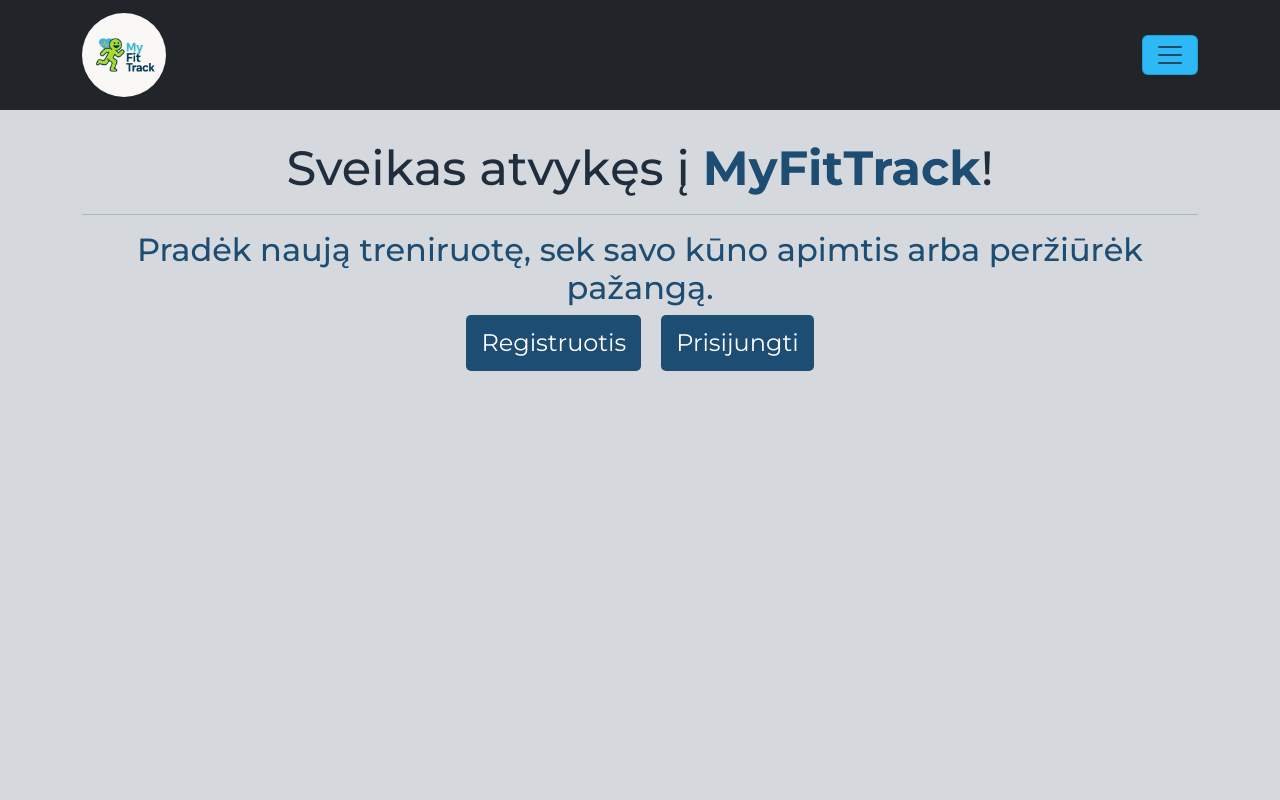
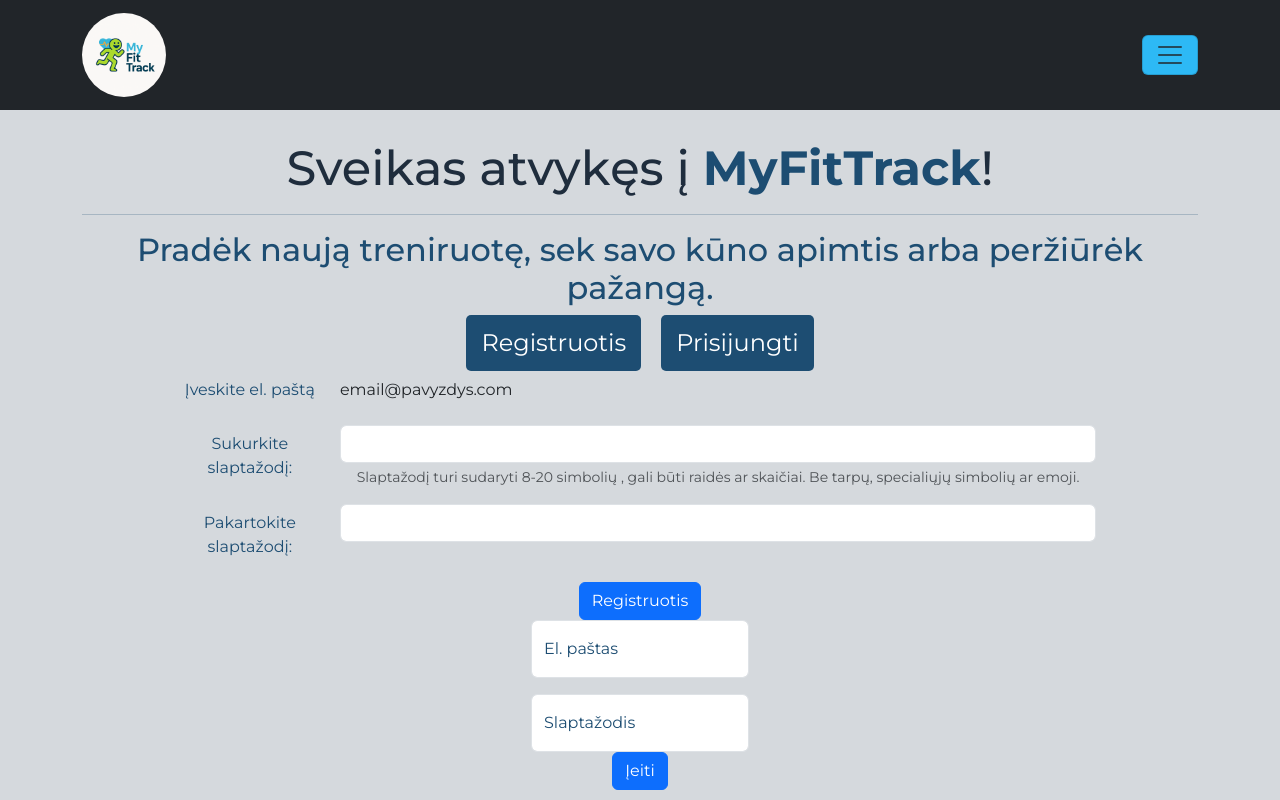
Before and after one commit to zanetarackeviciute/MyFitTrack, a React (Vite) app in the folder frontend/: page / in a window 1280 px wide. Built offline with nearby package versions, Linux system fonts and the light colour scheme.

Commit message:
Add registration and sign in forms

```diff
--- a/frontend/src/pages/HomePage.jsx
+++ b/frontend/src/pages/HomePage.jsx
@@ -1,7 +1,13 @@
+import { useRef } from 'react'
 import './HomePage.scss'
 // import logo from '../assets/MyFitTrackLogo.png'
 const HomePage = () => {
+    const regPasswordRef = useRef()
+    const regEmailRef = useRef()
 
+    const handleRegister = () => {
+
+    }
     return (
         <div className='home-text'>
             <div className='welcome-text'>
@@ -10,10 +16,49 @@
                 <h4>Pradėk naują treniruotę, sek savo kūno apimtis arba peržiūrėk pažangą.</h4>
             </div>
             <div className='buttons'>
-                <button>Registruotis</button>
+                <button onClick={handleRegister}>Registruotis</button>
                 <button>Prisijungti</button>
             </div>
+            <div className='registration'>
+                <form action="onSubmit">
+                    <div class="mb-3 row">
+                        <label for="staticEmail" class="col-sm-2 col-form-label">Įveskite el. paštą</label>
+                        <div class="col-sm-10">
+                            <input type="text" ref={regEmailRef} readonly class="form-control-plaintext" id="staticEmail" value="email@pavyzdys.com"/>
+                        </div>
+                    </div>
+                    <div class="mb-3 row">
+                        <label for="inputPassword" class="col-sm-2 col-form-label">Sukurkite slaptažodį: </label>
+                        <div class="col-sm-10">
+                            <input type="password" ref={regPasswordRef} class="form-control" id="inputPassword" aria-describedby="passwordHelpBlock"/>
+                            <div id="passwordHelpBlock" class="form-text">
+                                Slaptažodį turi sudaryti 8-20 simbolių , gali būti raidės ar skaičiai. Be tarpų, specialiųjų simbolių ar emoji.
+                            </div>
+                        </div>
+                    </div>
+                    <div class="mb-3 row">
+                        <label for="inputPassword" class="col-sm-2 col-form-label">Pakartokite slaptažodį: </label>
+                        <div class="col-sm-10">
+                            <input type="password" ref={regPasswordRef} class="form-control" id="inputPassword" aria-describedby="passwordHelpBlock"/>
+                        </div>
+                    </div>
+                    <div class="col-12">
+                        <button type="submit" class="btn btn-primary">Registruotis</button>
+                    </div>
+                </form>
+            </div>
 
+            <div class="form-floating mb-3">
+                <input type="email" class="form-control" id="floatingInput" placeholder="name@example.com"/>
+                <label for="floatingInput">El. paštas</label>
+            </div>
+            <div class="form-floating">
+                <input type="password" class="form-control" id="floatingPassword" placeholder="Password"/>
+                <label for="floatingPassword">Slaptažodis</label>
+            </div>
+            <div class="col-12">
+                <button type="submit" class="btn btn-primary">Įeiti</button>
+            </div>
 
 
         </div>
```
